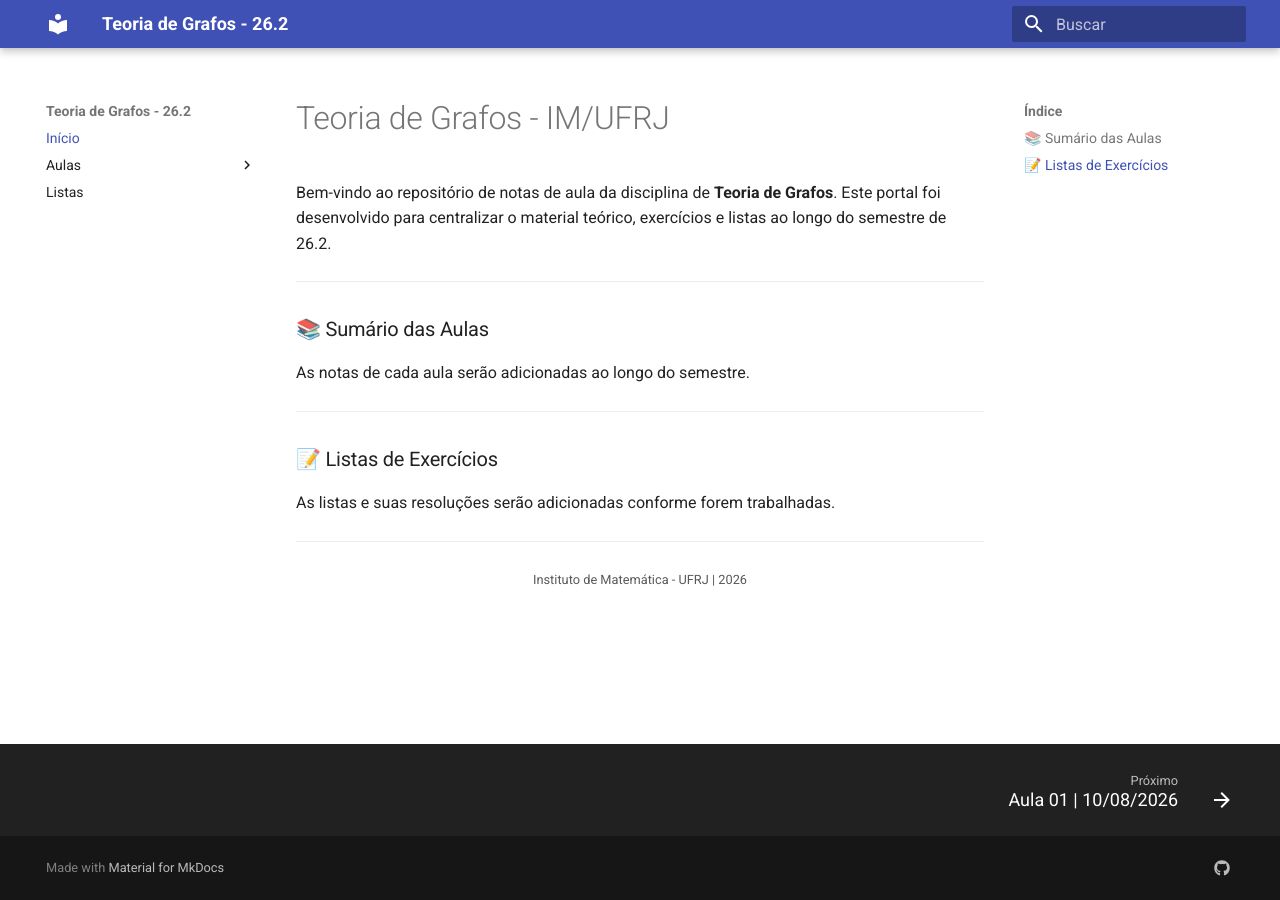
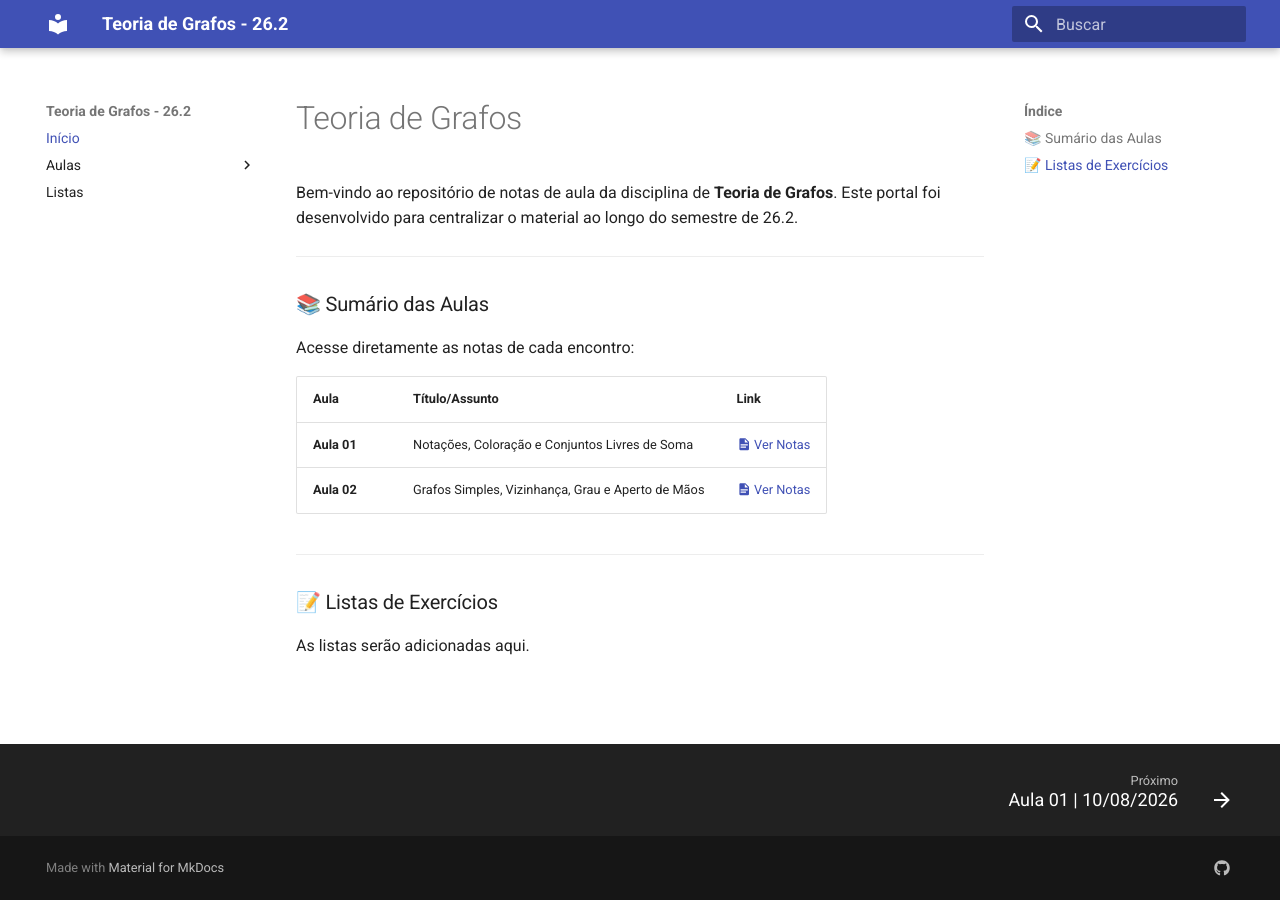
Before and after one commit to lcarlosazeredo/notas-grafos, an MkDocs documentation site: the page built from docs/index.md, in a window 1280 px wide. Built offline with MkDocs 1.6.1 and Material for MkDocs 9.7.7, drawn with Linux system fonts in a browser that asks for light colours.

Commit message:
Adicionado Aula02

```diff
--- a/docs/index.md
+++ b/docs/index.md
@@ -1,21 +1,20 @@
-# Teoria de Grafos - IM/UFRJ
+# Teoria de Grafos
 
-Bem-vindo ao repositório de notas de aula da disciplina de **Teoria de Grafos**. Este portal foi desenvolvido para centralizar o material teórico, exercícios e listas ao longo do semestre de 26.2.
+Bem-vindo ao repositório de notas de aula da disciplina de **Teoria de Grafos**. Este portal foi desenvolvido para centralizar o material ao longo do semestre de 26.2.
 
 ---
 
 ### 📚 Sumário das Aulas
 
-As notas de cada aula serão adicionadas ao longo do semestre.
+Acesse diretamente as notas de cada encontro:
+
+| Aula | Título/Assunto | Link |
+| :--- | :--- | :--- |
+| **Aula 01** | Notações, Coloração e Conjuntos Livres de Soma | [:material-file-document: Ver Notas](aulas/Aula01.md) |
+| **Aula 02** | Grafos Simples, Vizinhança, Grau e Aperto de Mãos  | [:material-file-document: Ver Notas](aulas/Aula02.md) |
 
 ---
 
 ### 📝 Listas de Exercícios
 
-As listas e suas resoluções serão adicionadas conforme forem trabalhadas.
-
----
-
-<p align="center">
-  <small>Instituto de Matemática - UFRJ | 2026</small>
-</p>
+As listas serão adicionadas aqui.
--- /dev/null
+++ b/docs/stylesheets/extra.css
@@ -0,0 +1,3 @@
+.prova-exercicio {
+    color: #03a9f4;
+}
--- a/mkdocs.yml
+++ b/mkdocs.yml
@@ -33,8 +33,12 @@ markdown_extensions:
 extra_javascript:
   - javascripts/mathjax.js
 
+extra_css:
+  - stylesheets/extra.css
+
 nav:
   - Início: index.md
   - Aulas:
     - Aula 01 | 10/08/2026: aulas/Aula01.md
+    - Aula 02 | 12/08/2026: aulas/Aula02.md
   - Listas: []
```
Also changed, not shown: docs/aulas/Aula02.md (added, +348 -0 lines).
